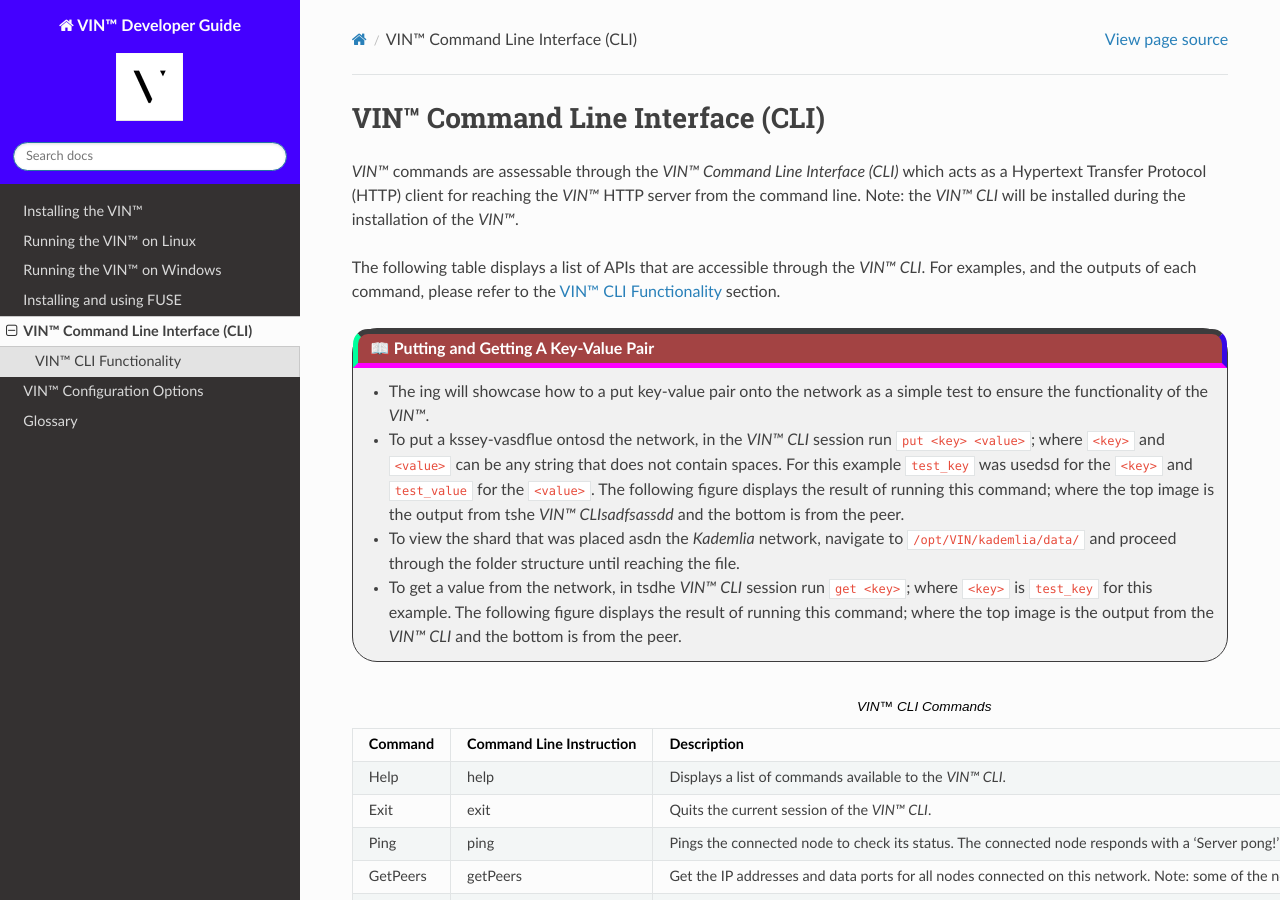
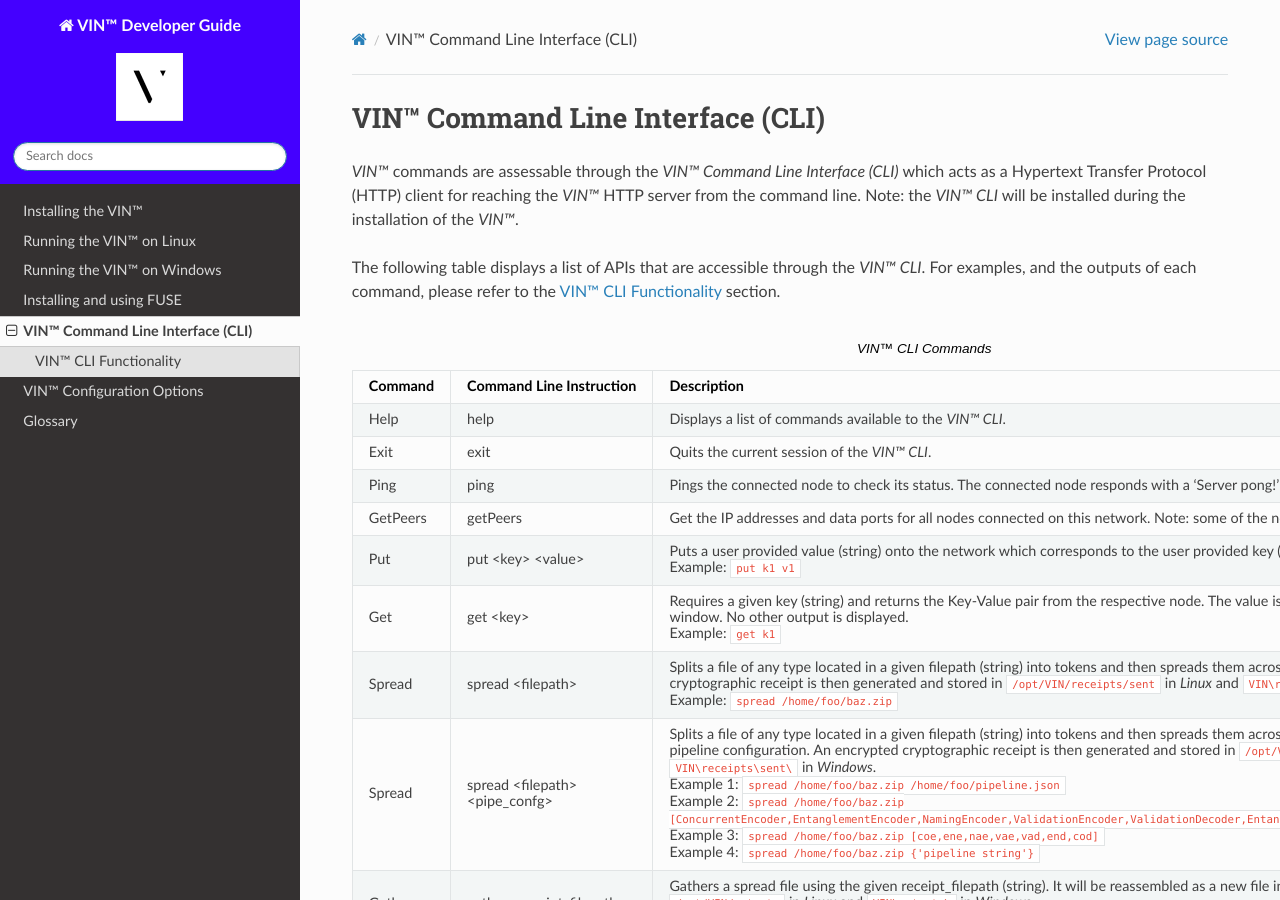
Before and after one commit to Market-Insight-Solutions-LLC/vin-developer-guide, a Sphinx documentation site: the page built from docs/source/vin_cli.rst, in a window 1280 px wide and 900 px high. Built offline with Sphinx 7.4.7 and the Read the Docs theme 2.0.0, drawn with Linux system fonts in a browser that asks for light colours.

Commit message:
Updating VIN CLI docs with panel format

```diff
--- a/docs/source/vin_cli.rst
+++ b/docs/source/vin_cli.rst
@@ -7,15 +7,6 @@ VIN™ Command Line Interface (CLI)
 *VIN™* commands are assessable through the *VIN™ Command Line Interface (CLI)* which acts as a Hypertext Transfer Protocol (HTTP) client for reaching the *VIN™* HTTP server from the command line. Note: the *VIN™ CLI* will be installed during the installation of the *VIN™*.
 
 The following table displays a list of APIs that are accessible through the *VIN™ CLI*. For examples, and the outputs of each command, please refer to the :ref:`vin-cli-func` section.
-
-.. admonition:: Putting and Getting A Key-Value Pair
-        :class: admonition-vin-response
-
-
-        * The ing will showcase how to a put key-value pair onto the network as a simple test to ensure the functionality of the *VIN™*.
-        * To put a kssey-vasdflue ontosd the network, in the *VIN™ CLI* session run ``put <key> <value>``; where ``<key>`` and ``<value>`` can be any string that does not contain spaces. For this example ``test_key`` was usedsd for the ``<key>`` and ``test_value`` for the ``<value>``. The following figure displays the result of running this command; where the top image is the output from tshe *VIN™ CLIsadfsassdd* and the bottom is from the peer.
-        * To view the shard that was placed asdn the *Kademlia* network, navigate to ``/opt/VIN/kademlia/data/`` and proceed through the folder structure until reaching the file.
-        * To get a value from the network, in tsdhe *VIN™ CLI* session run ``get <key>``; where ``<key>`` is ``test_key`` for this example. The following figure displays the result of running this command; where the top image is the output from the *VIN™ CLI* and the bottom is from the peer.
 
 
 .. _vincli-commands:
```
Also changed, not shown: docs/source/_static/css/custom.css (+0 -69 lines), docs/source/_templates/layout.html (+1 -7 lines).
